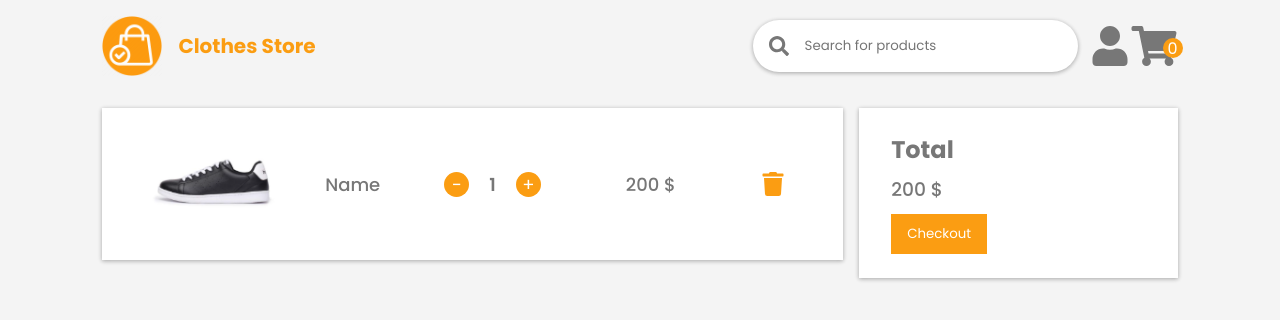
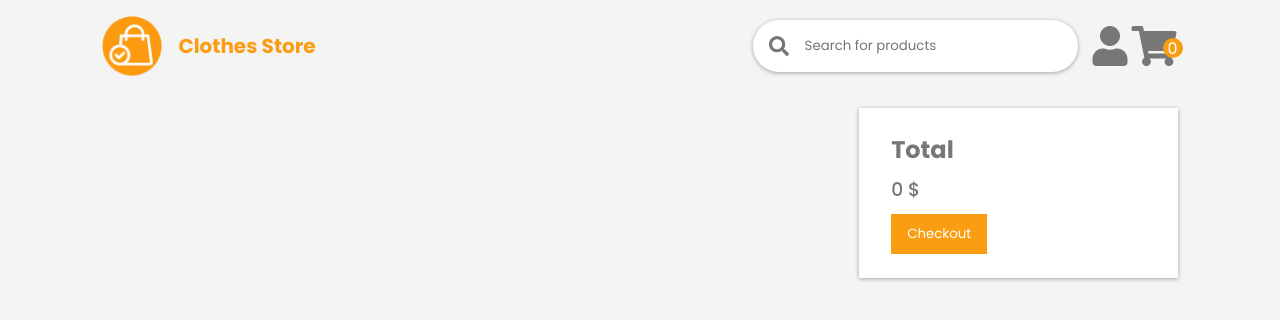
Before and after one commit to Dhia-Ben-Hamouda/Clothes-Store-React-JS, a React (Create React App) app: page /cart in a window 1280 px wide. Shown: the top 320 px of the page. Built offline with nearby package versions, Linux system fonts and the light colour scheme.

Commit message:
more redux work

```diff
--- a/src/app/reducers/cartReducer.js
+++ b/src/app/reducers/cartReducer.js
@@ -12,7 +12,19 @@ const reducer = (state = initialState, action) => {
     case actionTypes.ADD_TO_CART:
       return produce(state, (draft) => {
 
+        const exist = draft.products.find((product)=>product._id === action.payload._id);
 
+        if(exist)
+        {
+          exist.quantity++;
+        }
+        else
+        {
+          draft.products.push(action.payload);
+        }
+
+        draft.quantity++;
+        draft.total += action.payload.price;
 
       })
     case actionTypes.REMOVE_FROM_CART:
@@ -21,6 +33,14 @@ const reducer = (state = initialState, action) => {
       })
     case actionTypes.INCREMENT:
       return produce(state, (draft) => {
+
+        const payload = action.payload;
+
+        const exist = draft.products.find((product)=>product._id === payload._id);
+
+        exist.quantity++;
+        draft.quantity++;
+        draft.total += payload.price;
 
       })
     case actionTypes.DECREMENT:
--- a/src/components/Cart.jsx
+++ b/src/components/Cart.jsx
@@ -1,41 +1,54 @@
 import React from "react";
 import Navbar from "./Navbar";
 import { FaTrash } from "react-icons/fa";
-import test from "../assets/test.png";
+import { useSelector , useDispatch} from "react-redux";
+import { increment , decrement } from "../app/actions/cartActions";
 
 const Cart = () => {
+  const dispatch = useDispatch();
+  const products = useSelector(state => state.cart.products);
+  const total = useSelector(state => state.cart.total);
+
   return (
     <>
       <section id="cart">
         <Navbar />
         <div className="cart-container">
           <div className="products">
-            <div className="product">
+            {
+              products.map((product) => {
+                return (
+                  <div key={product._id} className="product">
                     <div className="left">
-                <img src={test} alt="" />
-                <h1>Name</h1>
+                      <img src={product.picture} alt="" />
+                      <h1>{product.name}</h1>
                     </div>
                     <div className="right">
                       <div className="quantity">
-                  <div className="decrement">
+                        <div onClick={()=>{decrement(product)}} className="decrement">
                           -
                         </div>
                         <div className="count">
-                    1
+                          {
+                            product.quantity
+                          }
                         </div>
-                  <div className="increment">
+                        <div onClick={()=>{increment(product)}} className="increment">
                           +
                         </div>
                       </div>
-                <h1>200 $</h1>
+                      <h1>{product.price * product.quantity} $</h1>
                       <FaTrash className="icon" />
                     </div>
                   </div>
+                )
+              })
+            }
 
           </div>
           <div className="checkout">
             <h1>Total</h1>
-            <h3>200 $</h3>
+            <h3>{total} $</h3>
             <button>Checkout</button>
           </div>
         </div>
--- a/src/components/Navbar.jsx
+++ b/src/components/Navbar.jsx
@@ -2,9 +2,12 @@ import React from "react";
 import logo from "../assets/logo.png";
 import { FaSearch, FaUser, FaShoppingCart } from "react-icons/fa";
 import { useState } from "react";
+import { useSelector } from "react-redux";
 
 const Navbar = () => {
   const [search, setSearch] = useState("");
+
+  const count = useSelector((state)=>state.cart.quantity);
 
   return (
     <nav>
@@ -28,7 +31,7 @@ const Navbar = () => {
           <a href="/cart">
             <FaShoppingCart className="icon cart" />
             <div className="count">
-              0
+              {count}
             </div>
           </a>
         </div>
--- a/src/components/Product.jsx
+++ b/src/components/Product.jsx
@@ -7,7 +7,10 @@ const Product = ({id , picture , name , price , size , gender , color , product}
 
   function add()
   {
-    dispatch(addToCart(product));
+    dispatch(addToCart({
+      ...product,
+      quantity:1
+    }));
   }
 
   return (
--- a/src/components/Products.jsx
+++ b/src/components/Products.jsx
@@ -139,6 +139,7 @@ const Products = () => {
                 products.map((product, index) => {
                   return (
                     <Product
+                      key={product._id}
                       id={product._id}
                       name={product.name}
                       price={product.price}
--- a/src/styles/_cart.scss
+++ b/src/styles/_cart.scss
@@ -14,7 +14,7 @@
         background:white;
         display: flex;
         align-items: center;
-        padding:2rem 1rem;
+        padding:2.1rem 1rem;
         box-shadow: 0px 1px 4px 0px rgba(0, 0, 0, 0.2),
         0px 1px 5px 0px rgba(0, 0, 0, 0.14);
         margin-bottom: 1rem;
@@ -32,7 +32,7 @@
           }
 
           img{
-            width:50%;
+            width:30%;
           }
         }
 
```
Lines whose indentation alone changed are shown as unchanged.
